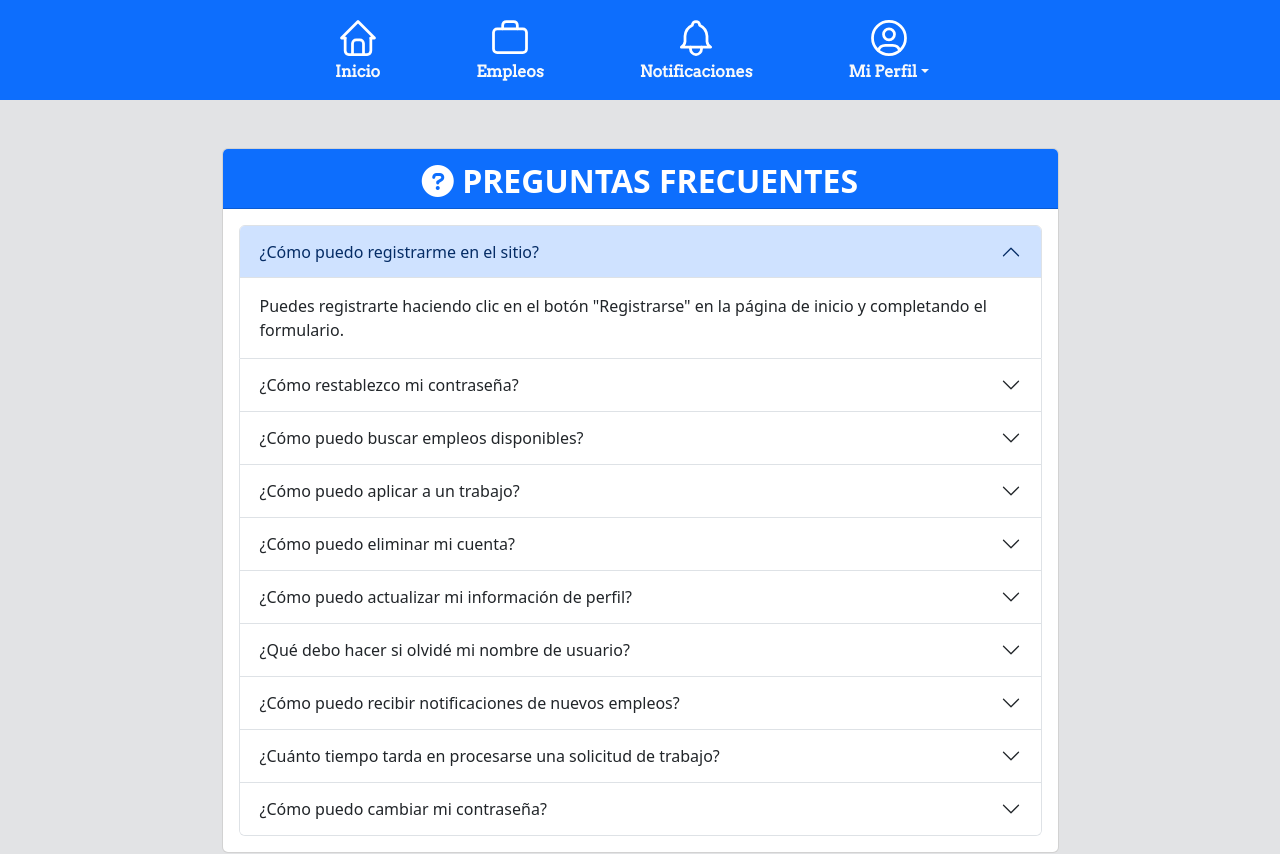
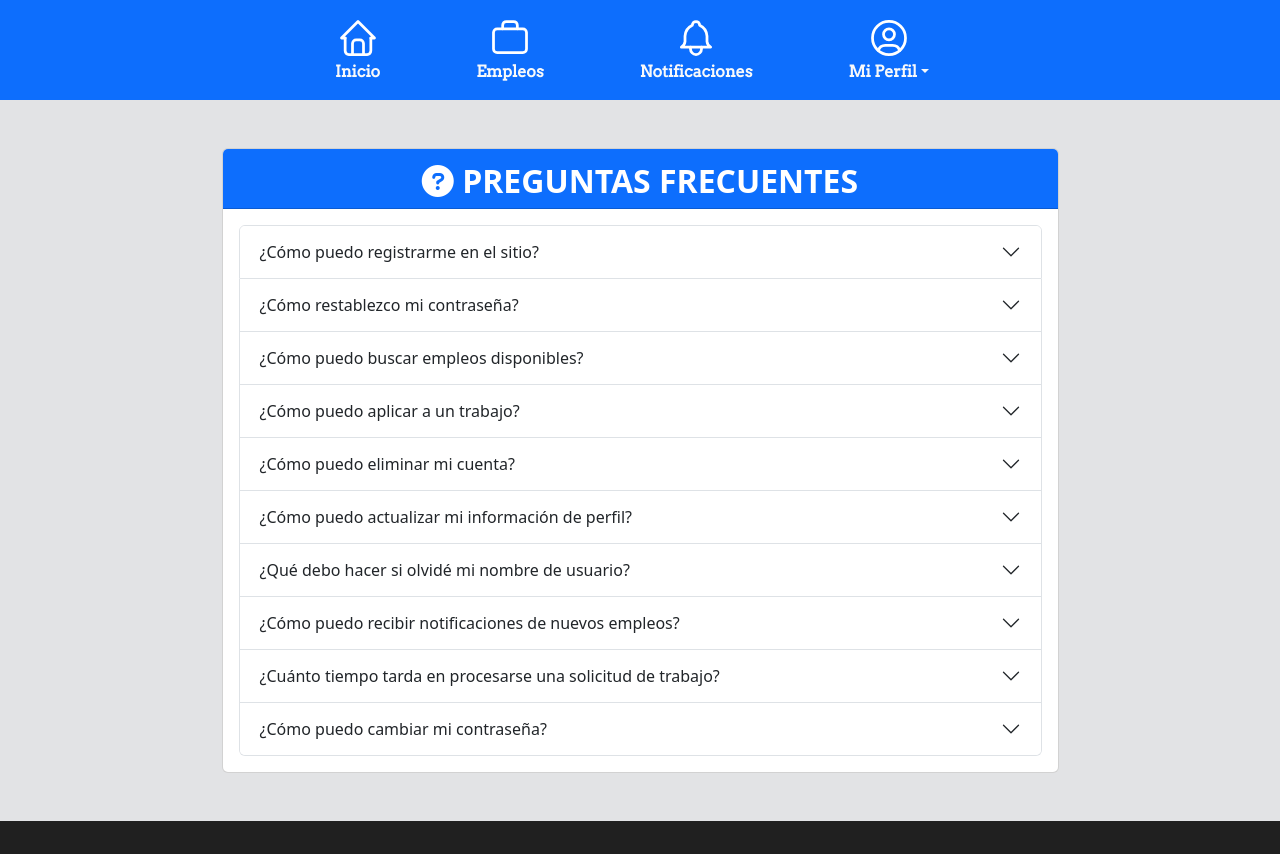
Before and after one commit to Qm-Dev/grupo4diseno20232, a React (Create React App) app in the folder proyecto-diseno-software-20232/: page /faq in a window 1280 px wide. Shown: the top 854 px of the page. Built offline with nearby package versions, Linux system fonts and the light colour scheme.

Commit message:
faq final

```diff
--- a/proyecto-diseno-software-20232/src/Pages/FrequentlyAskedQuestions.js
+++ b/proyecto-diseno-software-20232/src/Pages/FrequentlyAskedQuestions.js
@@ -11,11 +11,11 @@ function FrequentlyAskedQuestions() {
             <div class="accordion" id="faqAccordion">
                 <div class="accordion-item">
                     <h2 class="accordion-header" id="headingOne">
-                        <button class="accordion-button" type="button" data-bs-toggle="collapse" data-bs-target="#collapseOne" aria-expanded="true" aria-controls="collapseOne">
+                        <button class="accordion-button collapsed" type="button" data-bs-toggle="collapse" data-bs-target="#collapseOne" aria-expanded="false" aria-controls="collapseOne">
                             ¿Cómo puedo registrarme en el sitio?
                         </button>
                     </h2>
-                    <div id="collapseOne" class="accordion-collapse collapse show" aria-labelledby="headingOne" data-bs-parent="#faqAccordion">
+                    <div id="collapseOne" class="accordion-collapse collapse" aria-labelledby="headingOne" data-bs-parent="#faqAccordion">
                         <div class="accordion-body">
                             Puedes registrarte haciendo clic en el botón "Registrarse" en la página de inicio y completando el formulario.
                         </div>
```
